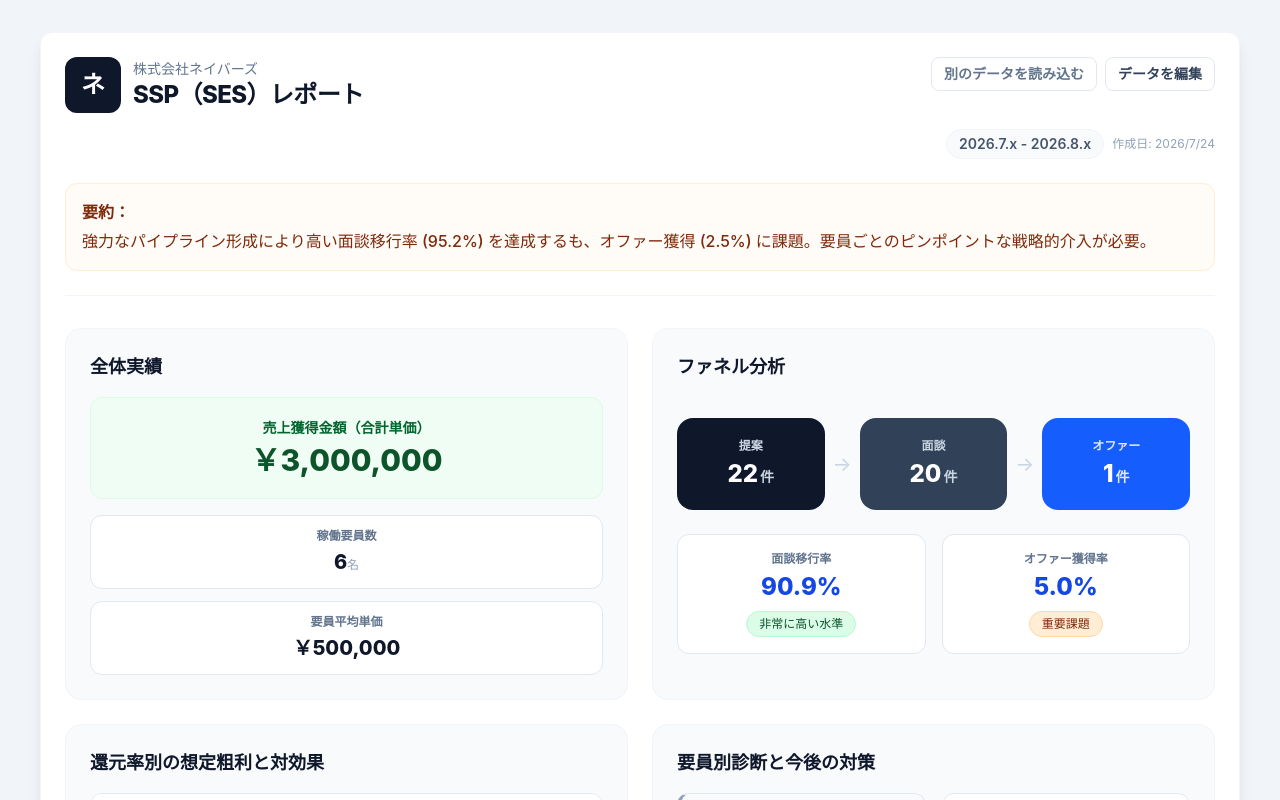
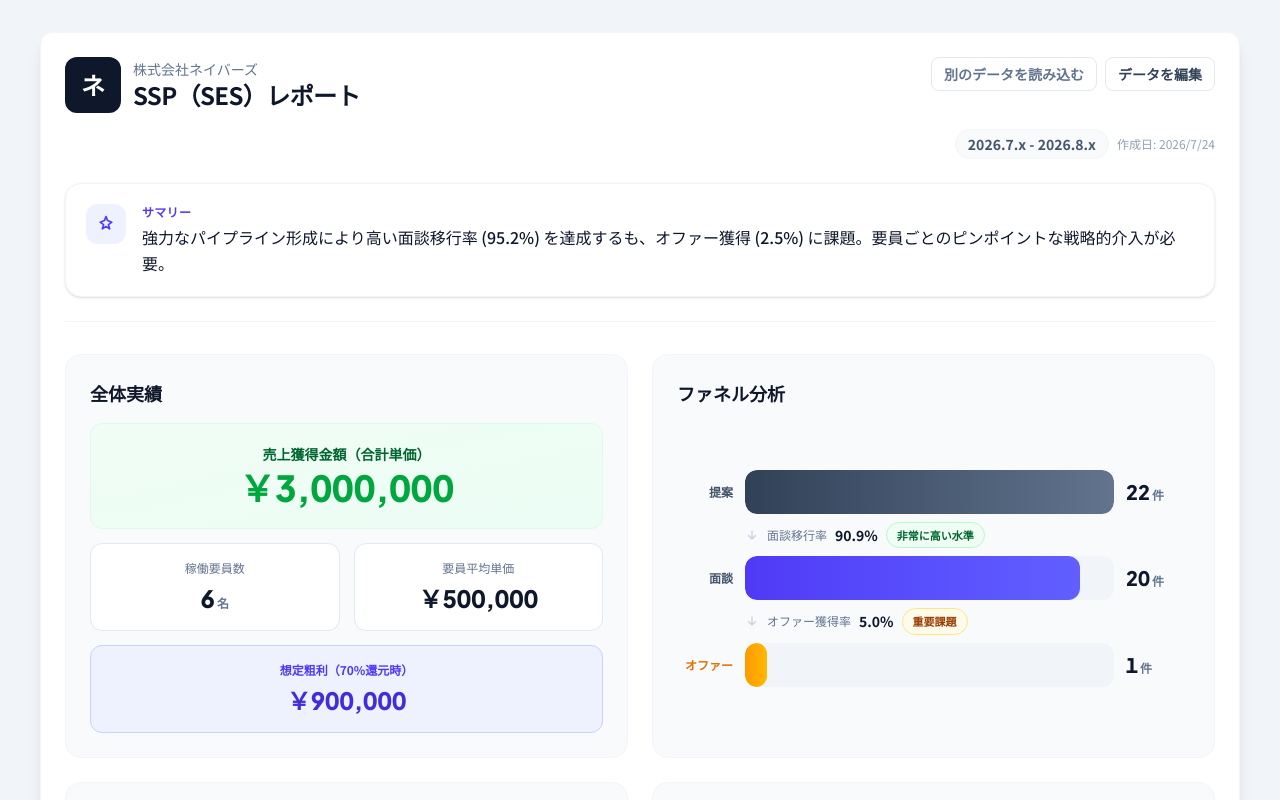
Before and after one commit to kurokawa0701/SSPreports, a React (Vite) app: page / in a window 1280 px wide. Both pictures are taken after a click on the button "サンプルデータで試す". Shown: the top 800 px of the page. Built offline with nearby package versions, Linux system fonts and the light colour scheme.

Commit message:
Redesign report UI: indigo theme, bar-style funnel, unified return-rate selection, copy button

```diff
--- a/index.html
+++ b/index.html
@@ -5,6 +5,12 @@
     <link rel="icon" type="image/svg+xml" href="/favicon.svg" />
     <meta name="viewport" content="width=device-width, initial-scale=1.0" />
     <title>report-app</title>
+    <link rel="preconnect" href="https://fonts.googleapis.com" />
+    <link rel="preconnect" href="https://fonts.gstatic.com" crossorigin />
+    <link
+      href="https://fonts.googleapis.com/css2?family=Plus+Jakarta+Sans:wght@600;700;800&family=Noto+Sans+JP:wght@400;500;700&display=swap"
+      rel="stylesheet"
+    />
   </head>
   <body>
     <div id="root"></div>
--- a/src/PerformanceReport.tsx
+++ b/src/PerformanceReport.tsx
@@ -13,6 +13,7 @@ import {
   OFFER_RATE_GOOD_THRESHOLD,
   buildActionPlan,
   buildAutoHeadline,
+  buildDiagnosisCopyText,
   diagnoseMember,
   evaluateAbove,
   groupDiagnoses,
@@ -79,7 +80,9 @@ const PerformanceReport: React.FC<PerformanceReportProps> = ({
   const [importErrors, setImportErrors] = useState<string[]>([]);
   const [isDragOver, setIsDragOver] = useState(false);
   const [pendingSheets, setPendingSheets] = useState<Extract<PreparedImport, { kind: 'excel-multi' }> | null>(null);
+  const [copied, setCopied] = useState(false);
   const fileInputRef = useRef<HTMLInputElement>(null);
+  const copyResetTimer = useRef<ReturnType<typeof setTimeout> | null>(null);
 
   // --- 自動計算ロジック ---
   const calculatedData = useMemo(() => {
@@ -131,6 +134,13 @@ const PerformanceReport: React.FC<PerformanceReportProps> = ({
     );
     const offerEvaluation = evaluateAbove(offerRate, OFFER_RATE_GOOD_THRESHOLD, '良好な水準', '重要課題');
 
+    // 選択中の還元率における想定粗利（全体実績カードのKPI用）
+    const selectedGrossProfit = totalUnitPrices * (1 - selectedReturnRate);
+
+    // ファネルのバー幅（提案数を100%とした割合）
+    const interviewBarWidth = totalProposals > 0 ? Math.min(100, (totalInterviews / totalProposals) * 100) : 0;
+    const offerBarWidth = totalProposals > 0 ? Math.min(100, (totalOffers / totalProposals) * 100) : 0;
+
     return {
       totalUnitPrices,
       totalOffers,
@@ -144,6 +154,9 @@ const PerformanceReport: React.FC<PerformanceReportProps> = ({
       offerRate,
       interviewEvaluation,
       offerEvaluation,
+      selectedGrossProfit,
+      interviewBarWidth,
+      offerBarWidth,
     };
   }, [data.members, selectedReturnRate]);
 
@@ -249,6 +262,23 @@ const PerformanceReport: React.FC<PerformanceReportProps> = ({
     setImportErrors([]);
   };
 
+  const handleCopyDiagnosis = async () => {
+    const text = buildDiagnosisCopyText(calculatedData.diagnosisGroups);
+    const showCopied = () => {
+      setCopied(true);
+      if (copyResetTimer.current) clearTimeout(copyResetTimer.current);
+      copyResetTimer.current = setTimeout(() => setCopied(false), 1800);
+    };
+    try {
+      if (navigator.clipboard?.writeText) {
+        await navigator.clipboard.writeText(text);
+      }
+      showCopied();
+    } catch {
+      showCopied();
+    }
+  };
+
   const hasMembers = calculatedData.memberCalculations.length > 0;
 
   return (
@@ -286,7 +316,11 @@ const PerformanceReport: React.FC<PerformanceReportProps> = ({
             <button
               type="button"
               onClick={() => setIsEditing((v) => !v)}
-              className="px-3 py-1.5 text-sm font-semibold rounded-lg border border-slate-200 text-slate-700 hover:bg-slate-50 transition-colors"
+              className={`px-3 py-1.5 text-sm font-semibold rounded-lg border transition-colors ${
+                isEditing
+                  ? 'bg-indigo-600 border-indigo-600 text-white hover:bg-indigo-500'
+                  : 'border-slate-200 text-slate-700 hover:bg-slate-50'
+              }`}
             >
               {isEditing ? '編集を終える' : 'データを編集'}
             </button>
@@ -308,14 +342,20 @@ const PerformanceReport: React.FC<PerformanceReportProps> = ({
           <p className="text-xs text-slate-400">作成日: {new Date().toLocaleDateString('ja-JP')}</p>
         </div>
 
-        <div className="mt-6 p-4 rounded-xl bg-orange-50/50 border border-orange-100">
+        <div className="mt-6 p-5 rounded-2xl bg-white border border-slate-100 shadow-sm flex gap-4 items-start">
+          <span className="shrink-0 w-10 h-10 rounded-xl bg-indigo-50 text-indigo-600 flex items-center justify-center">
+            <svg width="20" height="20" viewBox="0 0 24 24" fill="none" stroke="currentColor" strokeWidth="2" strokeLinecap="round" strokeLinejoin="round" aria-hidden="true">
+              <path d="M12 3l1.9 4.9L19 9.8l-4.1 3 1.5 5L12 15l-4.4 2.8 1.5-5L5 9.8l5.1-1.9z" />
+            </svg>
+          </span>
+          <div className="flex-1 min-w-0">
             <div className="flex items-center justify-between gap-2">
-            <span className="text-orange-900 font-bold">要約：</span>
+              <span className="text-xs font-bold text-indigo-600 tracking-wide">サマリー</span>
               {isEditing && data.headline.trim() && (
                 <button
                   type="button"
                   onClick={() => updateHeaderField({ headline: '' })}
-                className="text-xs font-semibold text-orange-700 hover:text-orange-900 underline print:hidden"
+                  className="text-xs font-semibold text-indigo-600 hover:text-indigo-800 underline print:hidden"
                 >
                   自動生成に戻す
                 </button>
@@ -323,15 +363,16 @@ const PerformanceReport: React.FC<PerformanceReportProps> = ({
             </div>
             {isEditing ? (
               <textarea
-              className="mt-2 block w-full rounded-lg border border-orange-200 bg-white/70 p-2 text-sm leading-relaxed text-orange-900"
+                className="mt-2 block w-full rounded-lg border border-indigo-200 bg-indigo-50/40 p-3 text-sm leading-relaxed text-slate-900"
                 rows={3}
                 placeholder={autoHeadline}
                 value={data.headline}
                 onChange={(e) => updateHeaderField({ headline: e.target.value })}
               />
             ) : (
-            <p className="text-orange-900 leading-relaxed font-medium mt-1">{displayedHeadline}</p>
+              <p className="text-slate-900 leading-relaxed font-medium mt-1">{displayedHeadline}</p>
             )}
+          </div>
         </div>
 
         {isEditing && (
@@ -411,29 +452,35 @@ const PerformanceReport: React.FC<PerformanceReportProps> = ({
         {/* 全体実績 */}
         <section className="p-6 bg-slate-50 rounded-2xl border border-slate-100 print:break-inside-avoid">
           <h2 className="text-lg font-bold mb-4">全体実績</h2>
-          <div className="grid grid-cols-1 sm:grid-cols-[1.3fr,1fr] gap-4">
-            <div className="p-5 bg-green-50 rounded-xl border border-green-100 flex flex-col items-center justify-center text-center">
+          <div className="flex flex-col gap-3.5">
+            <div className="p-5 bg-gradient-to-br from-green-50 to-emerald-50 rounded-xl border border-green-100 text-center">
               <p className="text-sm font-semibold text-green-800">売上獲得金額（合計単価）</p>
-              <p className="text-3xl font-extrabold mt-1 text-green-900 break-all">
+              <p className="font-display text-4xl font-extrabold mt-1 text-green-600 tabular-nums break-all">
                 {formatCurrency(calculatedData.totalUnitPrices)}
               </p>
             </div>
-            <div className="grid grid-cols-1 gap-3">
-              <div className="p-3 bg-white rounded-xl border border-slate-200 text-center">
-                <p className="text-xs font-semibold text-slate-500">稼働要員数</p>
-                <p className="text-xl font-extrabold mt-1">
+            <div className="grid grid-cols-2 gap-3.5">
+              <div className="p-4 bg-white rounded-xl border border-slate-200 text-center">
+                <p className="text-xs text-slate-500">稼働要員数</p>
+                <p className="font-display text-2xl font-extrabold mt-1.5 tabular-nums">
                   {data.members.length}
-                  <span className="text-xs font-normal text-slate-400">名</span>
+                  <span className="text-xs font-semibold text-slate-500 ml-0.5">名</span>
                 </p>
               </div>
-              <div className="p-3 bg-white rounded-xl border border-slate-200 text-center">
-                <p className="text-xs font-semibold text-slate-500">要員平均単価</p>
-                <p className="text-xl font-extrabold mt-1">
+              <div className="p-4 bg-white rounded-xl border border-slate-200 text-center">
+                <p className="text-xs text-slate-500">要員平均単価</p>
+                <p className="font-display text-2xl font-extrabold mt-1.5 tabular-nums">
                   {formatCurrency(
                     data.members.length > 0 ? Math.round(calculatedData.totalUnitPrices / data.members.length) : 0
                   )}
                 </p>
               </div>
+            </div>
+            <div className="p-4 bg-indigo-50 rounded-xl border border-indigo-200 text-center">
+              <p className="text-xs font-semibold text-indigo-600">想定粗利（{selectedReturnRate * 100}%還元時）</p>
+              <p className="font-display text-2xl font-extrabold mt-1.5 text-indigo-700 tabular-nums">
+                {formatCurrency(calculatedData.selectedGrossProfit)}
+              </p>
             </div>
           </div>
         </section>
@@ -442,61 +489,78 @@ const PerformanceReport: React.FC<PerformanceReportProps> = ({
         <section className="p-6 bg-slate-50 rounded-2xl border border-slate-100 print:break-inside-avoid flex flex-col">
           <h2 className="text-lg font-bold mb-4">ファネル分析</h2>
           {hasMembers ? (
-            <div className="flex-1 flex flex-col justify-center gap-6">
-              {/* 提案→面談→オファーの推移 */}
-              <div className="flex items-center gap-2">
-                <div className="flex-1 py-5 px-3 rounded-2xl bg-slate-900 text-white text-center">
-                  <p className="text-xs font-semibold text-slate-300">提案</p>
-                  <p className="text-2xl font-extrabold mt-1">
+            <div className="flex-1 flex flex-col justify-center">
+              {/* 提案 */}
+              <div className="flex items-center gap-3">
+                <div className="w-14 shrink-0 text-xs font-bold text-slate-600 text-right">提案</div>
+                <div className="flex-1 h-11 bg-slate-100 rounded-xl overflow-hidden">
+                  <div className="h-full rounded-xl bg-gradient-to-r from-slate-700 to-slate-500" style={{ width: '100%' }} />
+                </div>
+                <div className="w-16 shrink-0 font-display text-xl font-extrabold tabular-nums">
                   {calculatedData.totalProposals}
-                    <span className="text-sm font-semibold text-slate-300 ml-0.5">件</span>
-                  </p>
-                </div>
-                <span className="shrink-0 text-xl text-slate-300" aria-hidden="true">
-                  →
-                </span>
-                <div className="flex-1 py-5 px-3 rounded-2xl bg-slate-700 text-white text-center">
-                  <p className="text-xs font-semibold text-slate-300">面談</p>
-                  <p className="text-2xl font-extrabold mt-1">
-                    {calculatedData.totalInterviews}
-                    <span className="text-sm font-semibold text-slate-300 ml-0.5">件</span>
-                  </p>
-                </div>
-                <span className="shrink-0 text-xl text-slate-300" aria-hidden="true">
-                  →
-                </span>
-                <div className="flex-1 py-5 px-3 rounded-2xl bg-blue-600 text-white text-center">
-                  <p className="text-xs font-semibold text-blue-100">オファー</p>
-                  <p className="text-2xl font-extrabold mt-1">
-                    {calculatedData.totalOffers}
-                    <span className="text-sm font-semibold text-blue-100 ml-0.5">件</span>
-                  </p>
+                  <span className="text-xs font-semibold text-slate-500 ml-0.5">件</span>
                 </div>
               </div>
 
-              {/* 各ステップの転換率 */}
-              <div className="grid grid-cols-2 gap-4">
-                <div className="p-4 bg-white rounded-xl border border-slate-200 text-center">
-                  <p className="text-xs font-semibold text-slate-500">面談移行率</p>
-                  <p className="text-2xl font-extrabold text-blue-700 mt-1">
+              {/* 面談移行率コネクタ */}
+              <div className="flex items-center gap-2 py-2 pl-[68px]">
+                <svg width="14" height="14" viewBox="0 0 24 24" fill="none" stroke="#cbd5e1" strokeWidth="2.5" strokeLinecap="round" strokeLinejoin="round" aria-hidden="true">
+                  <path d="M12 5v14M6 13l6 6 6-6" />
+                </svg>
+                <span className="text-xs text-slate-500">面談移行率</span>
+                <span className="text-sm font-extrabold text-slate-900 tabular-nums">
                   {calculateRate(calculatedData.totalInterviews, calculatedData.totalProposals)}
-                  </p>
+                </span>
                 <span
-                    className={`inline-block mt-2 px-3 py-1 rounded-full text-xs font-medium ${toneBadgeClasses(calculatedData.interviewEvaluation.tone)}`}
+                  className={`inline-block px-2.5 py-1 rounded-full text-[11px] font-semibold ${toneBadgeClasses(calculatedData.interviewEvaluation.tone)}`}
                 >
                   {calculatedData.interviewEvaluation.label}
                 </span>
               </div>
-                <div className="p-4 bg-white rounded-xl border border-slate-200 text-center">
-                  <p className="text-xs font-semibold text-slate-500">オファー獲得率</p>
-                  <p className="text-2xl font-extrabold text-blue-700 mt-1">
+
+              {/* 面談 */}
+              <div className="flex items-center gap-3">
+                <div className="w-14 shrink-0 text-xs font-bold text-slate-600 text-right">面談</div>
+                <div className="flex-1 h-11 bg-slate-100 rounded-xl overflow-hidden">
+                  <div
+                    className="h-full rounded-xl bg-gradient-to-r from-indigo-600 to-indigo-500"
+                    style={{ width: `${calculatedData.interviewBarWidth}%` }}
+                  />
+                </div>
+                <div className="w-16 shrink-0 font-display text-xl font-extrabold tabular-nums">
+                  {calculatedData.totalInterviews}
+                  <span className="text-xs font-semibold text-slate-500 ml-0.5">件</span>
+                </div>
+              </div>
+
+              {/* オファー獲得率コネクタ */}
+              <div className="flex items-center gap-2 py-2 pl-[68px]">
+                <svg width="14" height="14" viewBox="0 0 24 24" fill="none" stroke="#cbd5e1" strokeWidth="2.5" strokeLinecap="round" strokeLinejoin="round" aria-hidden="true">
+                  <path d="M12 5v14M6 13l6 6 6-6" />
+                </svg>
+                <span className="text-xs text-slate-500">オファー獲得率</span>
+                <span className="text-sm font-extrabold text-slate-900 tabular-nums">
                   {calculateRate(calculatedData.totalOffers, calculatedData.totalInterviews)}
-                  </p>
+                </span>
                 <span
-                    className={`inline-block mt-2 px-3 py-1 rounded-full text-xs font-medium ${toneBadgeClasses(calculatedData.offerEvaluation.tone)}`}
+                  className={`inline-block px-2.5 py-1 rounded-full text-[11px] font-semibold ${toneBadgeClasses(calculatedData.offerEvaluation.tone)}`}
                 >
                   {calculatedData.offerEvaluation.label}
                 </span>
+              </div>
+
+              {/* オファー */}
+              <div className="flex items-center gap-3">
+                <div className="w-14 shrink-0 text-xs font-bold text-amber-600 text-right">オファー</div>
+                <div className="flex-1 h-11 bg-slate-100 rounded-xl overflow-hidden">
+                  <div
+                    className="h-full rounded-xl bg-gradient-to-r from-amber-500 to-amber-400"
+                    style={{ width: `${Math.max(calculatedData.offerBarWidth, calculatedData.totalOffers > 0 ? 6 : 0)}%` }}
+                  />
+                </div>
+                <div className="w-16 shrink-0 font-display text-xl font-extrabold tabular-nums">
+                  {calculatedData.totalOffers}
+                  <span className="text-xs font-semibold text-slate-500 ml-0.5">件</span>
                 </div>
               </div>
             </div>
@@ -509,7 +573,8 @@ const PerformanceReport: React.FC<PerformanceReportProps> = ({
 
         {/* 還元率別の想定粗利と対効果 */}
         <section className="p-6 bg-slate-50 rounded-2xl border border-slate-100 print:break-inside-avoid">
-          <h2 className="text-lg font-bold mb-4">還元率別の想定粗利と対効果</h2>
+          <h2 className="text-lg font-bold mb-1">還元率別の想定粗利と対効果</h2>
+          <p className="text-xs text-slate-400 mb-3 print:hidden">行をクリックすると下部の還元率が切り替わります</p>
           <div className="overflow-hidden rounded-xl border border-slate-200">
             <table className="w-full text-sm">
               <thead className="bg-white text-slate-500 font-medium">
@@ -520,13 +585,26 @@ const PerformanceReport: React.FC<PerformanceReportProps> = ({
                 </tr>
               </thead>
               <tbody className="divide-y divide-slate-200">
-                {calculatedData.profitData.map((profit) => (
-                  <tr key={profit.returnRate} className="bg-white/60">
-                    <td className="p-3 font-bold text-slate-900">{profit.returnRate}%還元</td>
-                    <td className="p-3 text-right font-semibold">{formatCurrency(profit.grossProfit)}</td>
-                    <td className="p-3 text-right font-bold text-blue-700">{profit.costEffectiveness.toFixed(0)}%</td>
+                {calculatedData.profitData.map((profit) => {
+                  const isActive = Math.round(profit.returnRate) === Math.round(selectedReturnRate * 100);
+                  return (
+                    <tr
+                      key={profit.returnRate}
+                      onClick={() => setSelectedReturnRate(profit.returnRate / 100)}
+                      className={`cursor-pointer transition-colors print:cursor-auto ${isActive ? 'bg-indigo-50/60' : 'bg-white/60 hover:bg-slate-50'}`}
+                    >
+                      <td
+                        className={`p-3 border-l-[3px] ${isActive ? 'border-l-indigo-600 font-bold text-slate-900' : 'border-l-transparent font-medium text-slate-700'}`}
+                      >
+                        {profit.returnRate}%還元
+                      </td>
+                      <td className="p-3 text-right font-semibold tabular-nums">{formatCurrency(profit.grossProfit)}</td>
+                      <td className="p-3 text-right font-bold text-indigo-600 tabular-nums">
+                        {profit.costEffectiveness.toFixed(0)}%
+                      </td>
                     </tr>
-                ))}
+                  );
+                })}
               </tbody>
             </table>
           </div>
@@ -570,21 +648,27 @@ const PerformanceReport: React.FC<PerformanceReportProps> = ({
       {/* 要員別診断 & ファネル図 */}
       <section className="space-y-8 print:break-inside-avoid">
         <div className="flex flex-wrap items-center justify-between gap-3">
-          <h2 className="text-xl font-bold border-l-4 border-slate-900 pl-3">要員別詳細データ</h2>
-          <label className="flex items-center gap-2 text-sm text-slate-500 print:hidden">
-            還元率
-            <select
-              className="rounded-lg border border-slate-200 px-2 py-1 text-sm font-semibold text-slate-700"
-              value={selectedReturnRate}
-              onChange={(e) => setSelectedReturnRate(Number(e.target.value))}
+          <h2 className="text-xl font-bold border-l-4 border-indigo-600 pl-3">要員別詳細データ</h2>
+          <div className="flex items-center gap-3 print:hidden">
+            <span className="text-sm font-semibold text-slate-500">還元率</span>
+            <div className="inline-flex gap-1 bg-slate-100 p-1 rounded-2xl border border-slate-200">
+              {RETURN_RATE_OPTIONS.map((opt) => {
+                const isActive = Math.round(opt.returnRate * 100) === Math.round(selectedReturnRate * 100);
+                return (
+                  <button
+                    key={opt.returnRate}
+                    type="button"
+                    onClick={() => setSelectedReturnRate(opt.returnRate)}
+                    className={`rounded-xl px-4 py-1.5 text-sm font-bold transition-colors ${
+                      isActive ? 'bg-indigo-600 text-white shadow-sm' : 'text-slate-600 hover:bg-white'
+                    }`}
                   >
-              {RETURN_RATE_OPTIONS.map((opt) => (
-                <option key={opt.returnRate} value={opt.returnRate}>
-                  {opt.rateLabel}
-                </option>
-              ))}
-            </select>
-          </label>
+                    {opt.returnRate * 100}%
+                  </button>
+                );
+              })}
+            </div>
+          </div>
         </div>
 
         {!hasMembers ? (
@@ -604,7 +688,7 @@ const PerformanceReport: React.FC<PerformanceReportProps> = ({
                   <th className="p-4 text-center">面談移行率</th>
                   <th className="p-4 text-center">面談社数</th>
                   <th className="p-4 text-center">オファー社数</th>
-                  <th className="p-4 text-right">粗利額</th>
+                  <th className="p-4 text-right">粗利額（{selectedReturnRate * 100}%還元）</th>
                   <th className="p-4 text-center">診断結果</th>
                   {isEditing && <th className="p-4 text-center print:hidden">操作</th>}
                 </tr>
@@ -675,7 +759,7 @@ const PerformanceReport: React.FC<PerformanceReportProps> = ({
                         m.offers
                       )}
                     </td>
-                    <td className="p-4 text-right font-bold text-slate-600">{formatCurrency(m.grossProfit)}</td>
+                    <td className="p-4 text-right font-bold text-indigo-700 tabular-nums">{formatCurrency(m.grossProfit)}</td>
                     <td className="p-4 text-center">
                       <span className={`px-3 py-1 rounded-full text-xs font-medium ${toneBadgeClasses(m.diagnosis.tone)}`}>
                         {m.diagnosis.label}
@@ -715,7 +799,20 @@ const PerformanceReport: React.FC<PerformanceReportProps> = ({
       {/* 診断コピペ用まとめ */}
       {hasMembers && (
         <section className="space-y-4 print:break-inside-avoid">
-          <h2 className="text-xl font-bold border-l-4 border-slate-900 pl-3">全体診断（コピペ用）</h2>
+          <div className="flex items-center justify-between gap-3 flex-wrap">
+            <h2 className="text-xl font-bold border-l-4 border-indigo-600 pl-3">全体診断（コピペ用）</h2>
+            <button
+              type="button"
+              onClick={() => void handleCopyDiagnosis()}
+              className={`px-3 py-1.5 text-sm font-bold rounded-lg border transition-colors print:hidden ${
+                copied
+                  ? 'border-green-200 bg-green-50 text-green-700'
+                  : 'border-slate-200 text-slate-700 hover:bg-slate-50'
+              }`}
+            >
+              {copied ? 'コピーしました ✓' : 'テキストをコピー'}
+            </button>
+          </div>
           <div className="p-6 bg-white rounded-2xl border border-slate-100">
             <div className="space-y-3 text-xs leading-relaxed text-slate-600 p-4 rounded-xl border border-dashed border-slate-200 max-h-80 overflow-y-auto">
               {calculatedData.diagnosisGroups.map((group) => (
--- a/src/diagnostics.ts
+++ b/src/diagnostics.ts
@@ -111,11 +111,11 @@ export function buildAutoHeadline(totals: OverallTotals): string {
 export function toneBadgeClasses(tone: DiagnosisToneLike): string {
   switch (tone) {
     case 'success':
-      return 'bg-green-100 text-green-900 border border-green-200';
+      return 'bg-green-50 text-green-800 border border-green-200';
     case 'warning':
-      return 'bg-orange-100 text-orange-900 border border-orange-200';
+      return 'bg-amber-50 text-amber-800 border border-amber-200';
     case 'info':
-      return 'bg-blue-100 text-blue-900 border border-blue-200';
+      return 'bg-indigo-50 text-indigo-700 border border-indigo-200';
     default:
       return 'bg-slate-100 text-slate-600 border border-slate-200';
   }
@@ -127,9 +127,9 @@ export function toneCardClasses(tone: DiagnosisToneLike): string {
     case 'success':
       return 'bg-green-50 border border-green-200 border-l-4 border-l-green-500 text-green-900';
     case 'warning':
-      return 'bg-orange-50 border border-orange-200 border-l-4 border-l-orange-500 text-orange-900';
+      return 'bg-amber-50 border border-amber-200 border-l-4 border-l-amber-500 text-amber-900';
     case 'info':
-      return 'bg-blue-50 border border-blue-200 border-l-4 border-l-blue-500 text-blue-900';
+      return 'bg-indigo-50 border border-indigo-200 border-l-4 border-l-indigo-500 text-indigo-900';
     default:
       return 'bg-slate-50 border border-slate-200 border-l-4 border-l-slate-400 text-slate-700';
   }
@@ -198,3 +198,13 @@ export function groupDiagnoses(
 
   return order.map((key) => groups.get(key)!);
 }
+
+/** 「全体診断（コピペ用）」セクションの中身を、クリップボードコピー用のプレーンテキストに整形する */
+export function buildDiagnosisCopyText(groups: DiagnosisGroup[]): string {
+  return groups
+    .map((group) => {
+      const lines = group.entries.map((entry) => `【${entry.name}】：${entry.comment}`);
+      return [`【${group.label}】`, ...lines].join('\n');
+    })
+    .join('\n\n');
+}
--- a/src/index.css
+++ b/src/index.css
@@ -1,4 +1,9 @@
 @import "tailwindcss";
+
+@theme {
+  --font-sans: 'Noto Sans JP', 'Plus Jakarta Sans', system-ui, sans-serif;
+  --font-display: 'Plus Jakarta Sans', 'Noto Sans JP', system-ui, sans-serif;
+}
 
 @media print {
   @page {
```
Also changed, not shown: 5 other files (tests, documents, lock files or other folders). Lines whose indentation alone changed are shown as unchanged.
